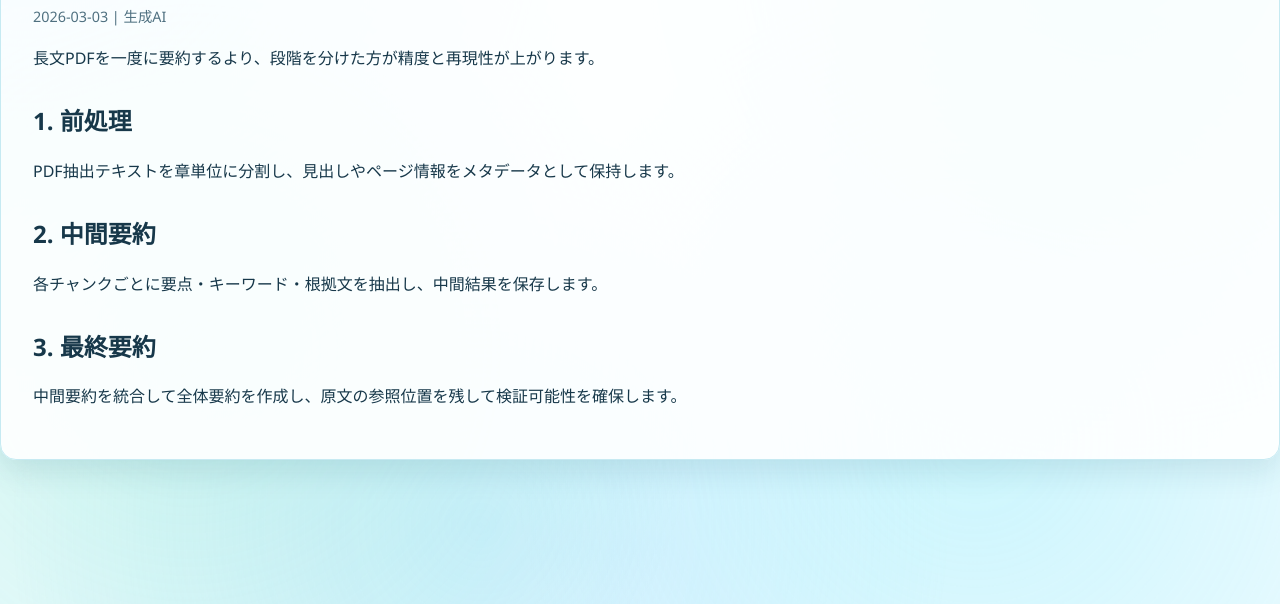
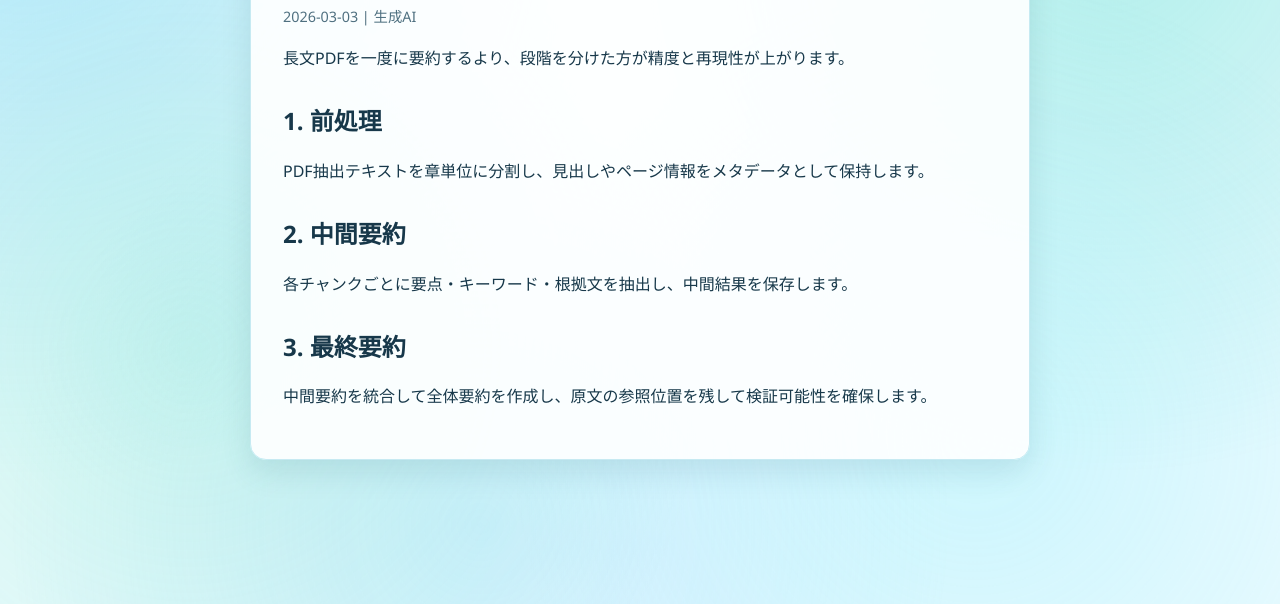
Before and after one commit to RyuSaka311/Portfolio, a plain HTML site: page posts/genai-pdf-summary.html in a window 1280 px wide. Shown: the part 196-800 px from the top of the page. Drawn offline with Linux system fonts and the light colour scheme.

Commit message:
Improve article readability with narrower content width

```diff
--- a/style.css
+++ b/style.css
@@ -324,3 +324,10 @@ a:hover {
     padding-top: 2rem;
   }
 }
+
+
+/* readability tuning: keep generous side margins on article pages */
+.article .content {
+  max-width: 780px;
+  margin: 0 auto;
+}
```
